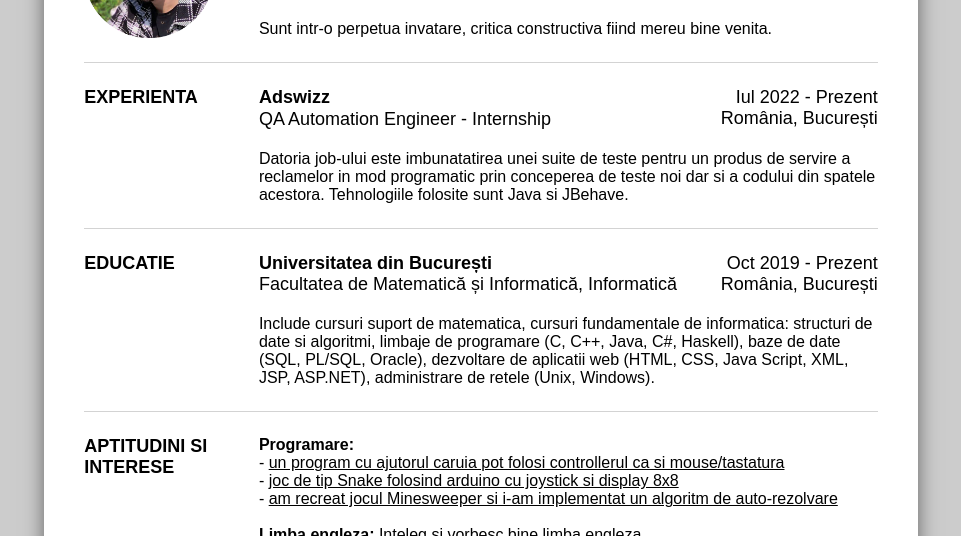
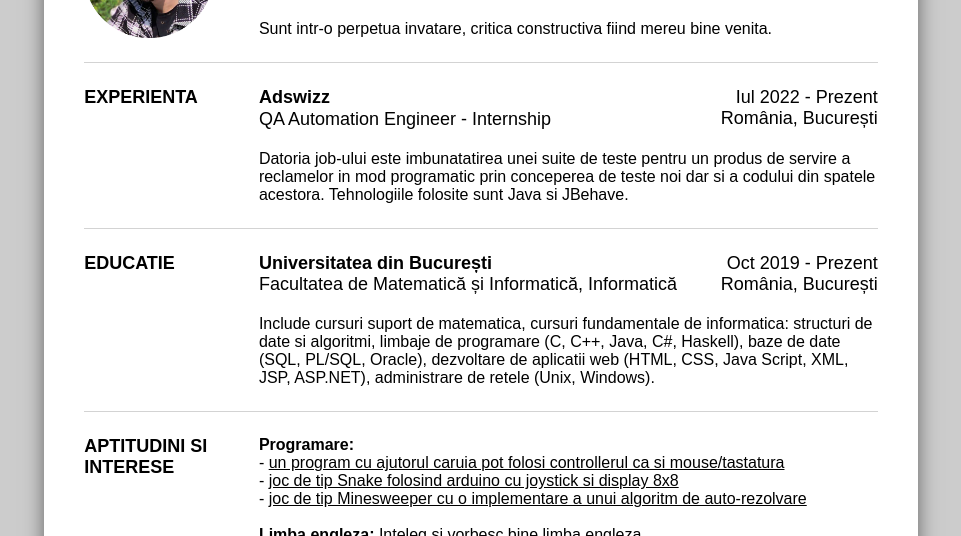
Before and after one commit to ediberbe/ediberbe.github.io, a plain HTML site: page cv/cv.html in a window 1280 px wide. Shown: the part 264-800 px from the top of the page, without its empty margins (159-1120 px from the left). Drawn offline with Linux system fonts and the light colour scheme.

Commit message:
Add files via upload

```diff
--- a/cv/cv.html
+++ b/cv/cv.html
@@ -81,7 +81,7 @@
                 <br>
                 - <a id="github" href="https://github.com/ediberbe/arduino_snake">joc de tip Snake folosind arduino cu joystick si display 8x8</a>
                 <br>
-                - <a id="github" href="https://github.com/ediberbe/minesweeper_auto-solver">am recreat jocul Minesweeper si i-am implementat un algoritm de auto-rezolvare</a>
+                - <a id="github" href="https://github.com/ediberbe/minesweeper_auto-solver">joc de tip Minesweeper cu o implementare a unui algoritm de auto-rezolvare</a>
                 <br><br>
                 <span style="font-weight:bold">Limba engleza:</span> Inteleg si vorbesc bine limba engleza.<br><br>
                 <span style="font-weight:bold">Speedcubing:</span> Am participat in cadrul evenimentului Bucharest Rubik Summer 2014 unde am obtinut un timp de 27.61 secunde pentru proba 3x3x3.
```
Also changed, not shown: 1 other file.
